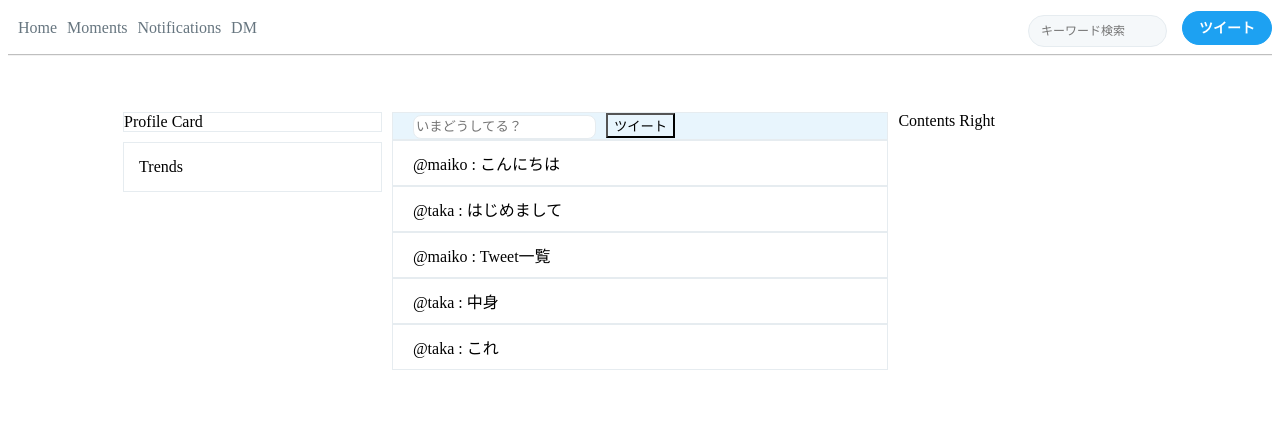
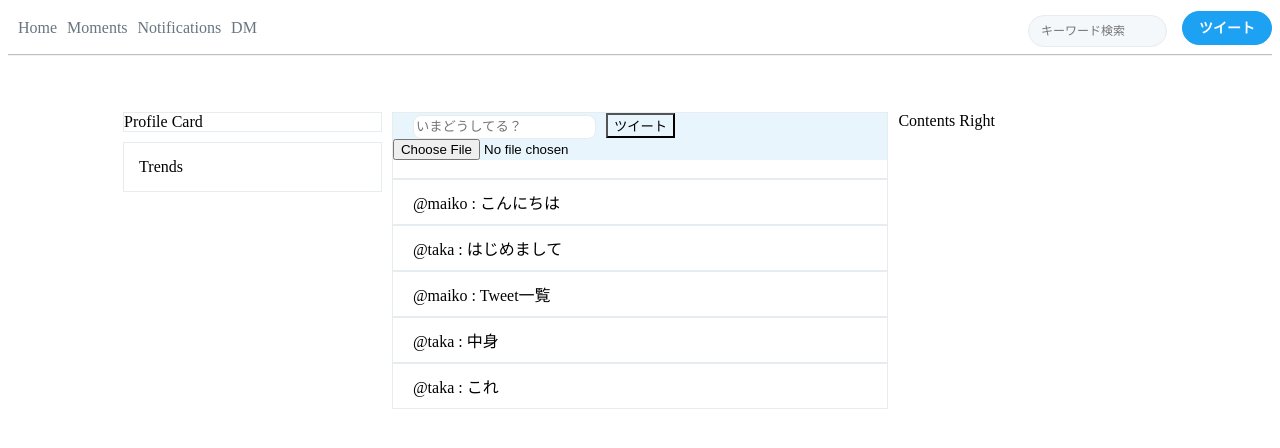
Before and after one commit to TakahitoNakashima/Angula-Apps, an Angular app in the folder copy-twitter-byangular/: page / in a window 1280 px wide. Shown: the top 448 px of the page. Built offline with nearby package versions, Linux system fonts and the light colour scheme.

Commit message:
prepare image upload

```diff
--- a/copy-twitter-byangular/src/app/main-container/content-main/content-main.component.css
+++ b/copy-twitter-byangular/src/app/main-container/content-main/content-main.component.css
@@ -88,3 +88,7 @@ button {
   background-clip: padding-box;
   padding: 10px 20px;
 }
+
+.tweet-image {
+  width: 100%;
+}
--- a/copy-twitter-byangular/src/app/main-container/content-main/content-main.component.html
+++ b/copy-twitter-byangular/src/app/main-container/content-main/content-main.component.html
@@ -3,11 +3,18 @@
       <div class="home-tweet-box tweet-box-component tweet-user">
           <input class="tweet-input" [(ngModel)]="newTweetContents" placeholder="いまどうしてる？">
           <button (click)="setTweetContents(newTweetContents)">ツイート</button>
+          <input type='file' accept="image/*" (change)="onChangeInput($event)">
       </div>
+      <img [src]=imageSrc alt="" />
     </div>
   <div class="stream-container">
     <div class="stream">
-      <li class="stream-items" *ngFor="let tweetContent of tweetContents">{{ tweetContent.user }} : {{ tweetContent.contents }}</li>
+      <div class="stream-items" *ngFor="let tweetContent of tweetContents">
+          <li>{{ tweetContent.user }} : {{ tweetContent.contents }}</li>
+          <div *ngIf="tweetContent.file">
+              <img class="tweet-image" [src]=tweetContent.file alt="" />
+          </div>
+      </div>
     </div>
   </div>
 
--- a/copy-twitter-byangular/src/app/main-container/content-main/content-main.component.ts
+++ b/copy-twitter-byangular/src/app/main-container/content-main/content-main.component.ts
@@ -10,6 +10,8 @@ import { TweetContentsService } from '../../service/tweet-contents.service';
 export class ContentMainComponent implements OnInit {
 
   newTweetContents = '';
+  imageSrc = '';
+  reader = new FileReader();
 
   tweetContents: TweetContents[];
 
@@ -24,11 +26,23 @@ export class ContentMainComponent implements OnInit {
       .subscribe(tweetContents => this.tweetContents = tweetContents);
   }
 
-  setTweetContents(newTweetContents: string, newFile: string): void {
+  setTweetContents(newTweetContents: string): void {
     if (newTweetContents) {
-      this.tweetContentsService.setTweetContents(newTweetContents, newFile);
+      this.tweetContentsService.setTweetContents(newTweetContents, this.imageSrc);
       this.newTweetContents = '';
+      this.imageSrc = '';
     }
   }
 
+  onChangeInput(evt) {
+    const file = evt.target.files[0];
+    const filePath = 'upload_files';
+
+    this.reader.onload = ((e) => {
+      this.imageSrc = e.target['result'];
+    });
+    this.reader.readAsDataURL(file);
+
+  }
+
 }
```
